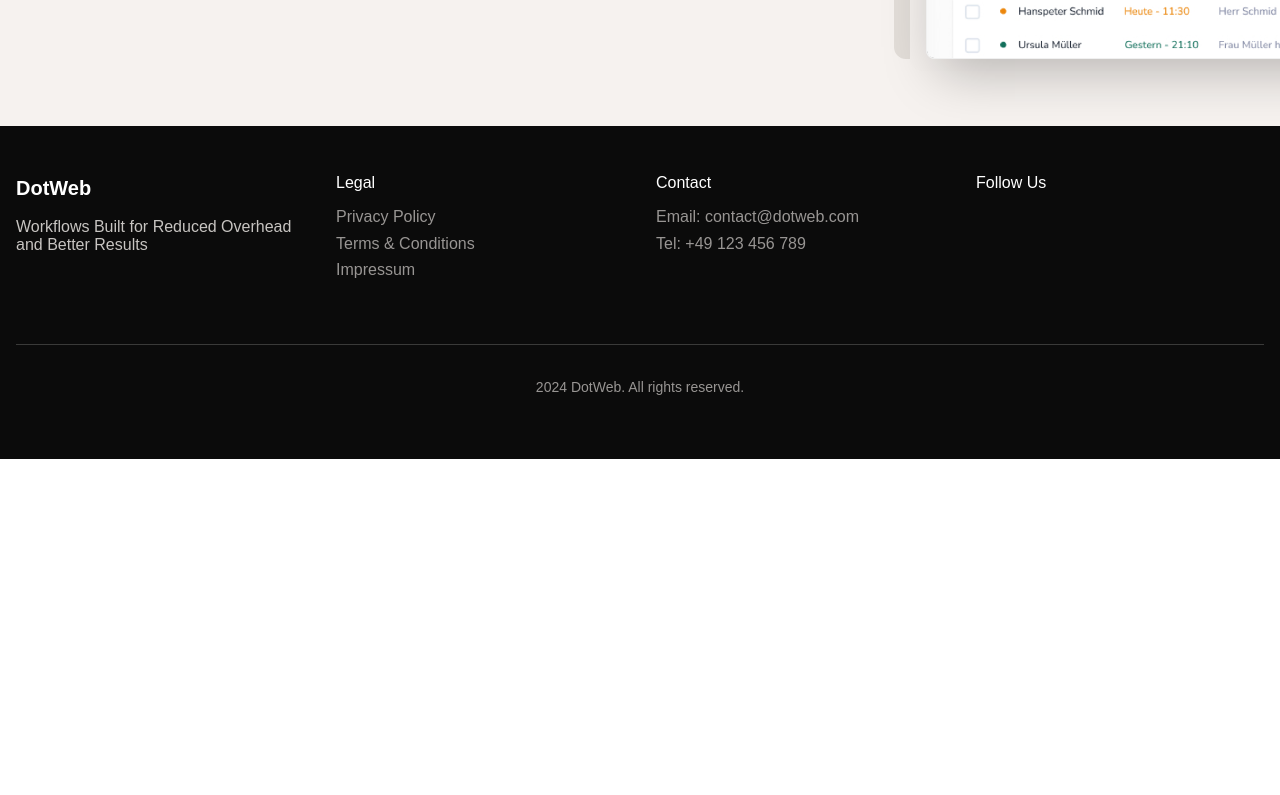
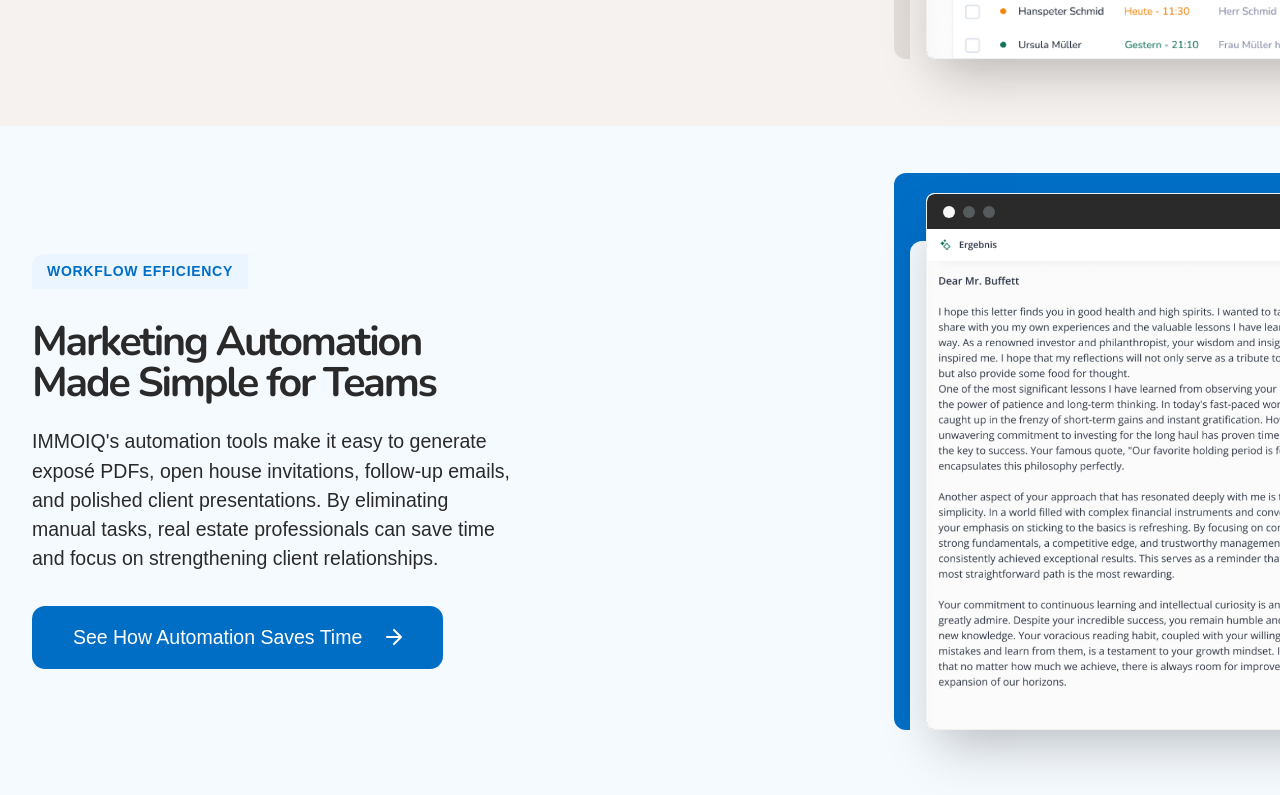
Before and after one commit to anonfaded/dotwebv3, a Next.js app: page /en in a window 1280 px wide. Shown: the part 2545-3340 px from the top of the page. Before the commit the page ends 3004 px from the top, so only its background shows below. Built offline with nearby package versions, Linux system fonts and the light colour scheme.

Commit message:
frame section 2 cloned

```diff
--- /dev/null
+++ b/src/components/sections/AutomationSection.tsx
@@ -0,0 +1,89 @@
+"use client";
+
+import Image from 'next/image';
+import Link from 'next/link';
+import { Card } from 'antd';
+
+export default function AutomationSection() {
+  return (
+    <section className="h-[671px] bg-[#F5FAFF] relative overflow-hidden">
+      <div className="container mx-auto pl-4 relative z-10 h-full flex items-center">
+        <div className="max-w-[1200px] mx-auto w-full">
+          {/* Content Grid */}
+          <div className="grid grid-cols-1 lg:grid-cols-2 gap-12 items-center">
+            {/* Left Content */}
+            <div className="lg:max-w-[480px]">
+              <div
+                className="w-[216px] h-[35px] bg-[#EBF5FF] rounded-[12.54px_0_0_0] mb-8 flex items-center justify-center"
+              >
+                <span className="uppercase text-sm font-bold tracking-wider text-[#016EC6]">
+                  WORKFLOW EFFICIENCY
+                </span>
+              </div>
+              <h2 className="font-nunito text-[41.2px] font-bold leading-[41.2px] tracking-[-2.17px] text-[#2A2A2A] mb-6">
+                Marketing Automation Made Simple for Teams
+              </h2>
+              <p className="font-lato text-[19.51px] leading-[29.27px] text-[#2A2A2A] mb-8">
+                IMMOIQ's automation tools make it easy to generate exposé PDFs, open house invitations, follow-up emails, and polished client presentations. By eliminating manual tasks, real estate professionals can save time and focus on strengthening client relationships.
+              </p>
+              <Link
+                href="#"
+                className="inline-flex items-center bg-[#016EC6] text-white px-[40.89px] py-[20.44px] rounded-[13.01px] hover:opacity-90 transition-opacity"
+              >
+                <span className="text-[19.51px]">See How Automation Saves Time</span>
+                <svg className="ml-6 w-4 h-4" viewBox="0 0 16 16" fill="none">
+                  <path d="M1 8H15M15 8L8 1M15 8L8 15" stroke="currentColor" strokeWidth="2" strokeLinecap="round" strokeLinejoin="round"/>
+                </svg>
+              </Link>
+            </div>
+
+            {/* Right Content - Window Frame with Background Layers */}
+            <div className="relative lg:ml-auto translate-x-[270px]">
+              <div className="relative">
+                {/* Background layers */}
+                <div className="absolute -left-8 -top-5 bottom-0 w-[720px] bg-[#016EC6] rounded-xl" />
+                <div className="absolute -left-4 top-12 -bottom-3 w-[645px] bg-[#f5faff] rounded-xl" />
+
+                {/* Card container with overflow */}
+                <div className="relative">
+                  <Card
+                    className="overflow-hidden shadow-2xl w-[680px]"
+                    bodyStyle={{
+                      padding: 0,
+                      background: '#1E1E1E',
+                      height: '500px',
+                    }}
+                    headStyle={{
+                      background: '#2A2A2A',
+                      border: 'none',
+                      padding: '12px 16px',
+                      minHeight: 'auto',
+                    }}
+                    title={
+                      <div className="flex space-x-2">
+                        <div className="w-3 h-3 rounded-full bg-[#f7f7f8]" />
+                        <div className="w-3 h-3 rounded-full bg-[#565b5d]" />
+                        <div className="w-3 h-3 rounded-full bg-[#565b5d]" />
+                      </div>
+                    }
+                  >
+                    <div className="relative w-full h-full">
+                      <Image
+                        src="/widget-screenshot2.png"
+                        alt="Automation Interface"
+                        fill
+                        className="object-cover"
+                        priority
+                        unoptimized
+                      />
+                    </div>
+                  </Card>
+                </div>
+              </div>
+            </div>
+          </div>
+        </div>
+      </div>
+    </section>
+  );
+}
--- a/src/components/sections/ChatSection.tsx
+++ b/src/components/sections/ChatSection.tsx
@@ -4,6 +4,7 @@ import React from 'react';
 import ChatBox from '../ui/ChatBox';
 import ComparisonStats from '../ui/ComparisonStats';
 import AIWidgetSection from './AIWidgetSection';
+import AutomationSection from './AutomationSection';
 
 export default function ChatSection() {
   return (
@@ -19,6 +20,7 @@ export default function ChatSection() {
         </div>
       </section>
       <AIWidgetSection />
+      <AutomationSection />
     </>
   );
 }
```
Also changed, not shown: public/widget-screenshot2.png (added).
